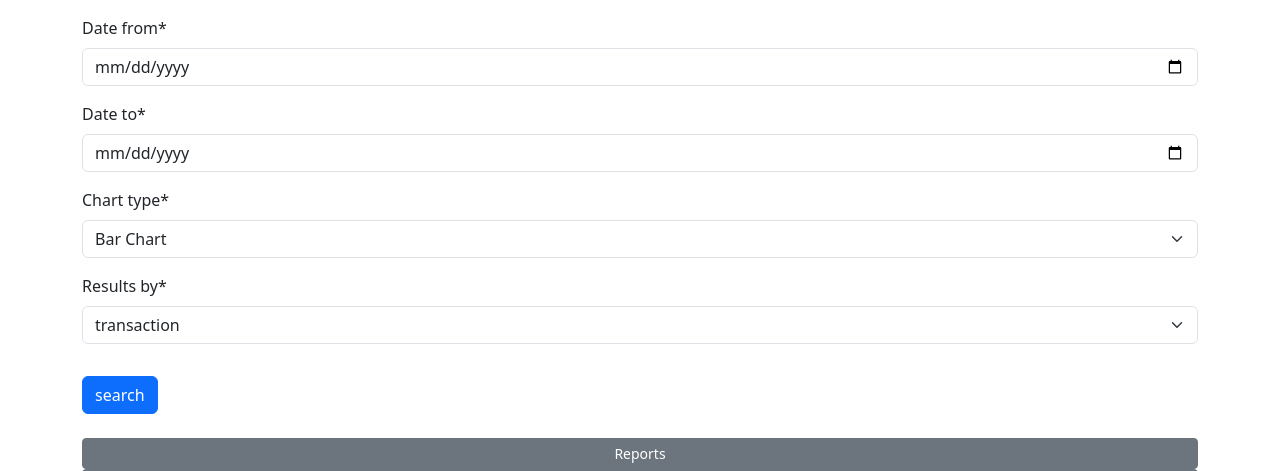
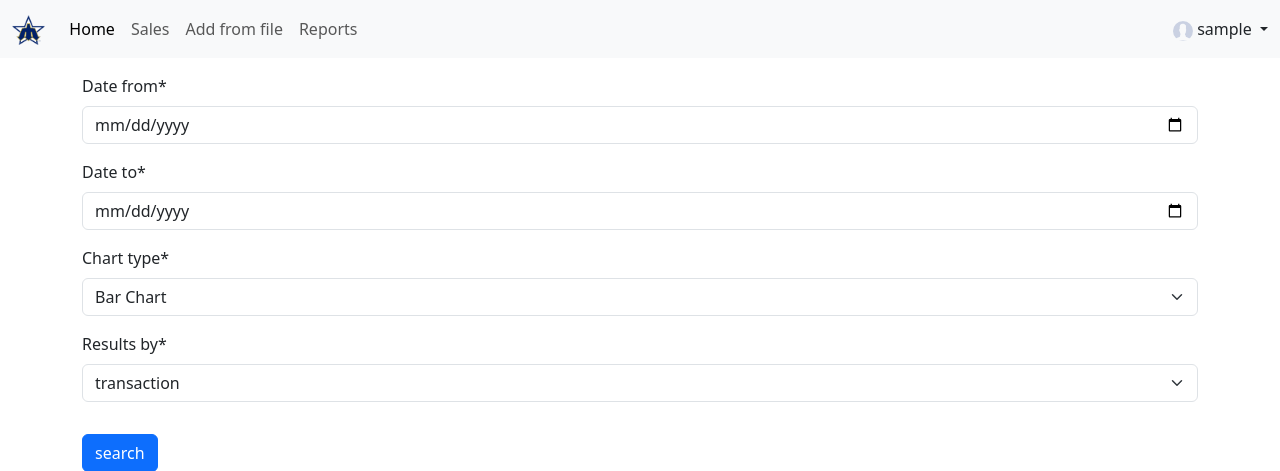
Before and after one commit to ayers1960/reports_proj, a Django app: page / in a window 1280 px wide. Shown: the top 471 px of the page. Run offline with Django 4.2, Linux system fonts and the light colour scheme; the visitor is signed in with stand-in values (Sample User, id 1); some libraries are stand-ins or nearby versions.

Commit message:
49 - adding the navbar

```diff
--- a/sales/static/style.css
+++ b/sales/static/style.css
@@ -14,9 +14,23 @@
     background-color: #f5f5f5;
 }
 
+
+.avatar-sm {
+    height: 20px;
+    width: 20px;
+    border-radius: 50%;
+}
+
 .avatar-big {
     height: 200px;
     width: 200px;
     border-radius: 50%;
 
 }
+
+.logo-sm {
+    height: 30px;
+    width: auto;
+}
+
+.
--- a/sales/templates/sales/home.html
+++ b/sales/templates/sales/home.html
@@ -69,6 +69,7 @@ home
    add report
  </button>
 
+ {% if 1 == 2 %}
  <div class="d-grid gap-2">
   <a href="/reports/" class="btn btn-secondary btn-sm" role="button">Reports</a>
   </div>
@@ -80,5 +81,5 @@ home
   <div class="d-grid gap-2">
     <a href="/my_profile/" class="btn btn-secondary btn-sm" role="button">Profile</a>
     </div>
-
+{% endif %}
 {% endblock content %}
--- a/templates/navbar.html
+++ b/templates/navbar.html
@@ -0,0 +1,56 @@
+
+{%load static %}
+
+{% url 'sales:home' as path_to_home %}
+{% url 'sales:list' as path_to_sales %}
+{% url 'reports:from-file' as path_to_upload %}
+{% url 'reports:main' as path_to_reports %}
+{% url 'profiles:my'  as path_to_my_profile %}
+
+<nav class="navbar navbar-expand-lg navbar-light bg-light">
+    <div class="container-fluid">
+        <a class="navbar-brand"
+           href=""> <img src="{% static 'logo.png' %}" class="logo-sm"></a>
+
+        <div class="collapse navbar-collapse" id="navbarNav">
+            <ul class="navbar-nav">
+                <li class="nav-item">
+                    <a class="nav-link
+                              {% if request.path == path_to_home %} active {% endif %}"
+                       href="{{ path_to_home }}"> Home </a>
+                </li>
+                <li class="nav-item">
+                    <a class="nav-link
+                              {% if request.path == path_to_sales %} active {% endif %}"
+                       href="{{ path_to_sales }}"> Sales </a>
+                </li>
+                <li class="nav-item">
+                    <a class="nav-link
+                              {% if request.path == path_to_upload %} active {% endif %}"
+                       href="{{ path_to_upload }}"> Add from file </a>
+                 </li>
+                <li class="nav-item">
+                    <a class="nav-link
+                    {% if request.path == path_to_reports %} active {% endif %}"
+                       href="{{ path_to_reports }}"> Reports </a>
+                </li>
+            </ul>
+        </div>
+
+        {% if request.user.is_authenticated %}
+            <div class="nav-item dropdown">
+
+                <div class="nav-link dropdown-toggle" href="#" id="navbarDropdownMenuLink" role="button" data-bs-toggle="dropdown" aria-expanded="false"></a>
+                    <img src="{{request.user.profile.avatar.url}}" class="avatar-sm ">&nbsp;{{request.user}}
+                </div>
+                <ul class="dropdown-menu" aria-labelledby="navbarDropdownMenuLink">
+                    <li><a class="dropdown-item
+                             {% if request.path == path_to_my_profile %} active {% endif %}"
+                           href="{{ path_to_my_profile }}">Profile</a>
+                    </li>
+                    <li><a class="dropdown-item" href="{% url 'logout' %}">Logout</a></li>
+                </ul>
+            </div>
+        {% endif %}
+    </div>
+</nav>
```
Also changed, not shown: sales/static/logo.png (added).
